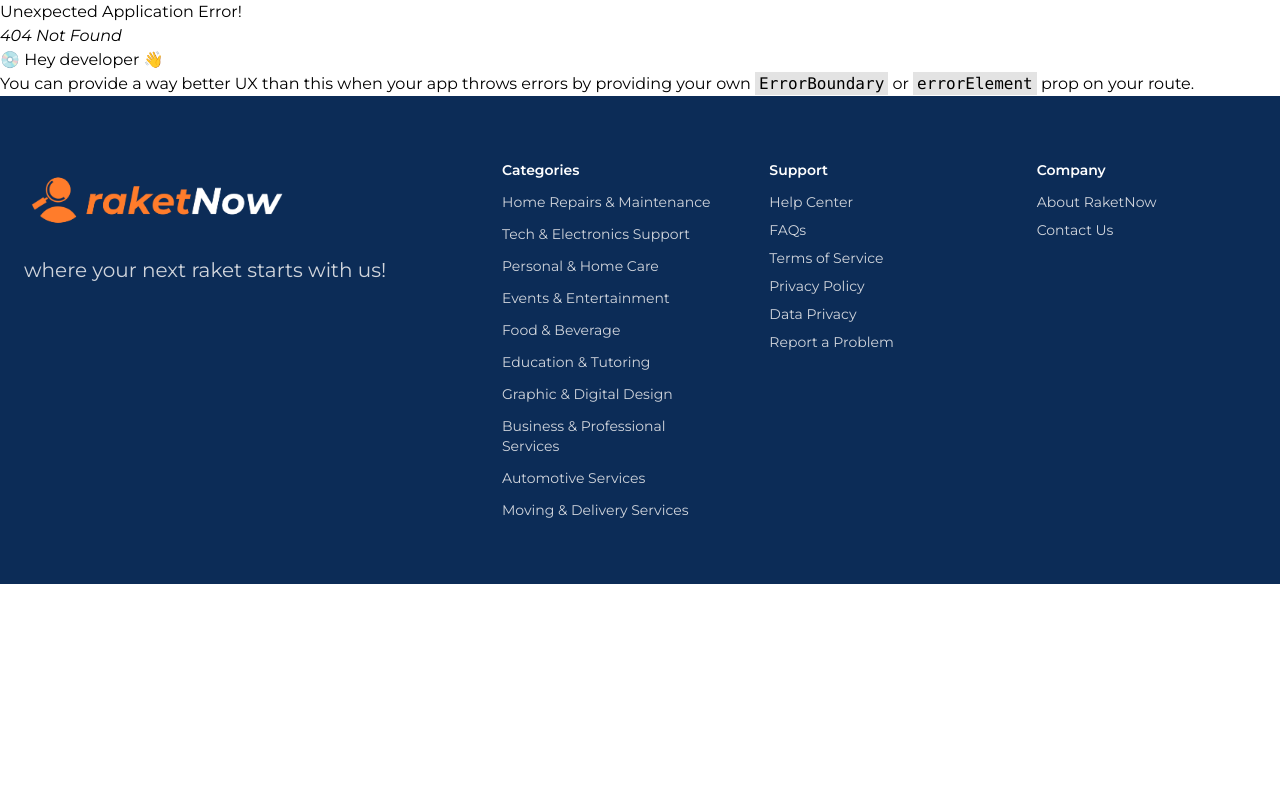
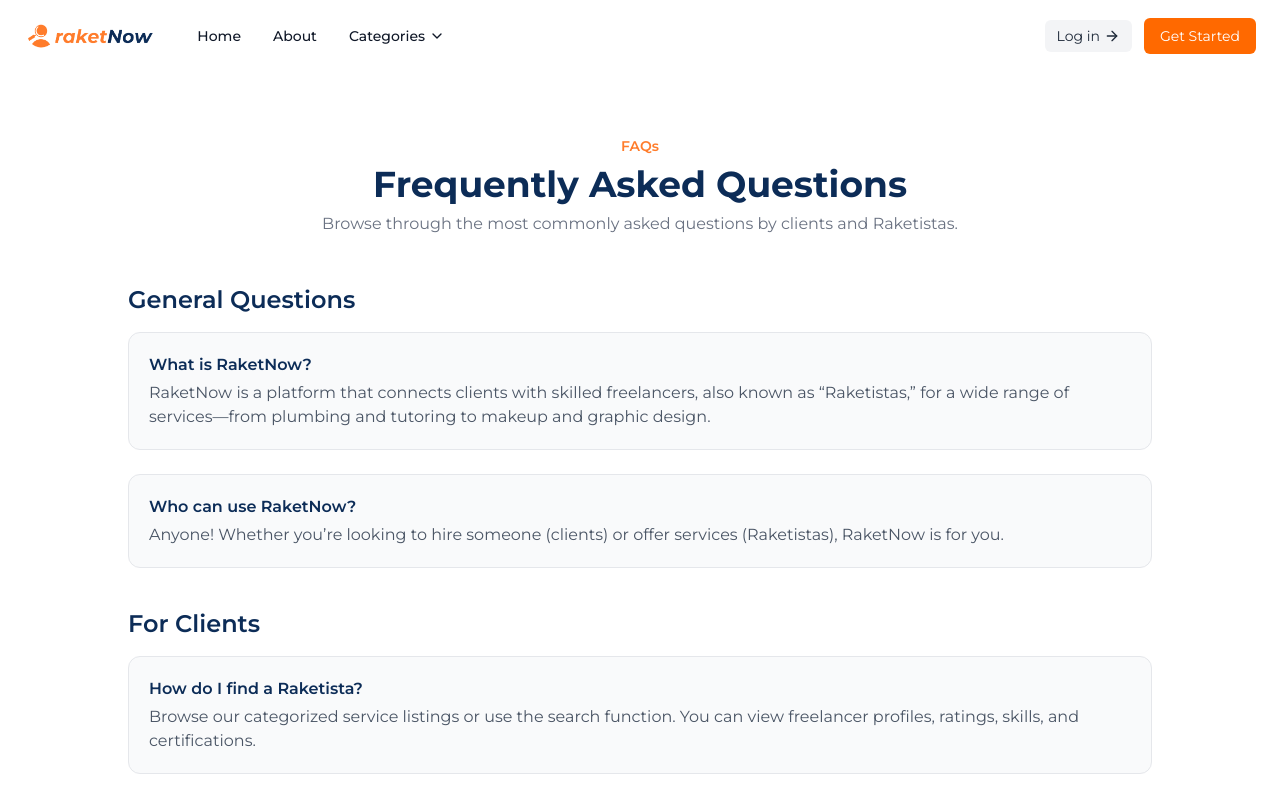
Before and after one commit to RakPaperScissors/RaketNow, a React (Vite) app in the folder frontend/: page /Faqs in a window 1280 px wide. Before the commit this address had no page. Shown: the top 798 px of the page. Built offline with nearby package versions, Linux system fonts and the light colour scheme.

Commit message:
feat: added separate faqs page

```diff
--- a/frontend/src/App.jsx
+++ b/frontend/src/App.jsx
@@ -10,6 +10,7 @@ import About from "./pages/About";
 import Login from "./pages/Login";
 import Signup from "./pages/Signup";
 import Landing from "./pages/Landing";
+import Faqs from "./pages/Faqs";
 
 function App() {
   const router = createBrowserRouter(
@@ -19,6 +20,7 @@ function App() {
         <Route path="/about" element={<About />} />
         <Route path="/login" element={<Login />} />
         <Route path="/signup" element={<Signup />} />
+        <Route path="/Faqs" element={<Faqs />} />
       </Route>
     )
   );
--- a/frontend/src/components/Faqs.jsx
+++ b/frontend/src/components/Faqs.jsx
@@ -83,7 +83,7 @@ const FAQSection = () => {
                             </p>
 
                             <a
-                                href="/faqs"
+                                href="/Faqs"
                                 className="inline-block border border-[#0C2C57] text-[#0C2C57] font-semibold px-5 py-2.5 rounded-full text-sm hover:bg-[#0C2C57] hover:text-white active:scale-95 transition-colors duration-300"
                             >
                                 View Full FAQs
--- /dev/null
+++ b/frontend/src/pages/Faqs.jsx
@@ -0,0 +1,124 @@
+import React from 'react';
+
+const faqsData = [
+  {
+    category: 'General Questions',
+    questions: [
+      {
+        q: 'What is RaketNow?',
+        a: 'RaketNow is a platform that connects clients with skilled freelancers, also known as “Raketistas,” for a wide range of services—from plumbing and tutoring to makeup and graphic design.',
+      },
+      {
+        q: 'Who can use RaketNow?',
+        a: 'Anyone! Whether you’re looking to hire someone (clients) or offer services (Raketistas), RaketNow is for you.',
+      },
+    ],
+  },
+  {
+    category: 'For Clients',
+    questions: [
+      {
+        q: 'How do I find a Raketista?',
+        a: 'Browse our categorized service listings or use the search function. You can view freelancer profiles, ratings, skills, and certifications.',
+      },
+      {
+        q: 'How do I know if a Raketista is trustworthy?',
+        a: 'Raketistas are rated by clients and may display verified certifications and IDs.',
+      },
+      {
+        q: 'How do payments work?',
+        a: 'RaketNow does not hold or process payments. All transactions happen directly between the client and Raketista.',
+      },
+    ],
+  },
+  {
+    category: 'For Raketistas',
+    questions: [
+      {
+        q: 'How do I sign up as a Raketista?',
+        a: 'Create an account, select your skillsets, upload work photos, and optionally add certifications.',
+      },
+      {
+        q: 'What if I don’t have certifications?',
+        a: 'That’s okay! You can still list your experience, get ratings, and build credibility over time.',
+      },
+      {
+        q: 'How do I get more clients?',
+        a: 'Complete your profile, upload quality photos, and maintain high ratings. Verified users show up higher in search results.',
+      },
+      {
+        q: 'Can I add more skills later on?',
+        a: 'Yes! You can update your profile anytime.',
+      },
+    ],
+  },
+  {
+    category: 'Features and Safety',
+    questions: [
+      {
+        q: 'Is RaketNow free to use?',
+        a: 'Yes. Signing up is free. Future premium features like Pro plans may include added benefits.',
+      },
+      {
+        q: 'How does RaketNow ensure safety?',
+        a: 'We encourage Raketistas to upload valid IDs and certifications. Clients can leave reviews for transparency.',
+      },
+    ],
+  },
+  {
+    category: 'Other Questions',
+    questions: [
+      {
+        q: 'What types of services are supported?',
+        a: `We support 50+ categories including:
+        Home Repairs (Plumbing, Carpentry, Electrician), Tech Support (Computer Repair, Network Setup), Personal Care (Makeup, Hair, Massage), Tutoring (Academic, Music, Language), Creative Services (Graphic Design, Video Editing), Food & Beverage (Catering, Baking), Automotive (Car Wash, Mechanic), Delivery & Moving Services and many more.`,
+      },
+      {
+        q: 'Can organizations use RaketNow?',
+        a: 'Yes, they can hire Raketistas for large-scale or recurring jobs, but they cannot offer services as freelancers.',
+      },
+      {
+        q: 'Who do I contact for help?',
+        a: 'Reach out to our support team at [Insert Email] or via the help button in your dashboard.',
+      },
+    ],
+  },
+];
+
+const Faqs = () => {
+  return (
+    // heading
+    <section className="px-6 py-16 bg-[#FFFFFF]">
+      <div className="max-w-5xl mx-auto">
+        <div className="text-center mb-12">
+          <p className="text-sm font-semibold text-[#FF7C2B] mb-2">FAQs</p>
+          <h1 className="text-3xl sm:text-4xl font-bold text-[#0C2C57] mb-2">
+            Frequently Asked Questions
+          </h1>
+          <p className="text-gray-500 max-w-2xl mx-auto">
+            Browse through the most commonly asked questions by clients and Raketistas.
+          </p>
+        </div>
+
+        {/* Questions */}
+        {faqsData.map((section, idx) => (
+          <div key={idx} className="mb-10">
+            <h2 className="text-xl sm:text-2xl font-semibold text-[#0C2C57] mb-4">
+              {section.category}
+            </h2>
+            <div className="space-y-6">
+              {section.questions.map((faq, qIdx) => (
+                <div key={qIdx} className="bg-[#F9FAFB] p-5 rounded-xl border border-gray-200">
+                  <h3 className="font-semibold text-[#0C2C57] mb-1">{faq.q}</h3>
+                  <p className="text-gray-600 whitespace-pre-line">{faq.a}</p>
+                </div>
+              ))}
+            </div>
+          </div>
+        ))}
+      </div>
+    </section>
+  );
+};
+
+export default Faqs;
```
